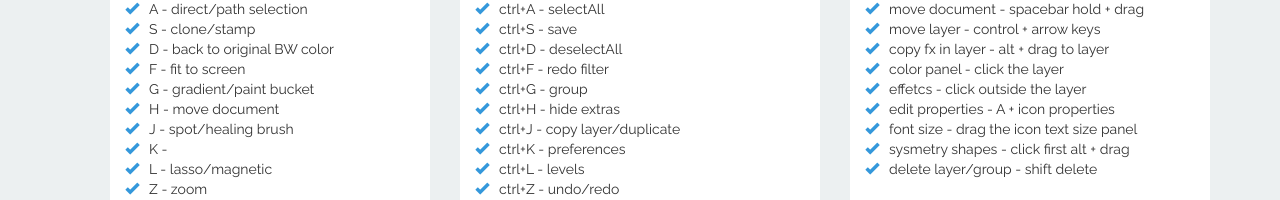
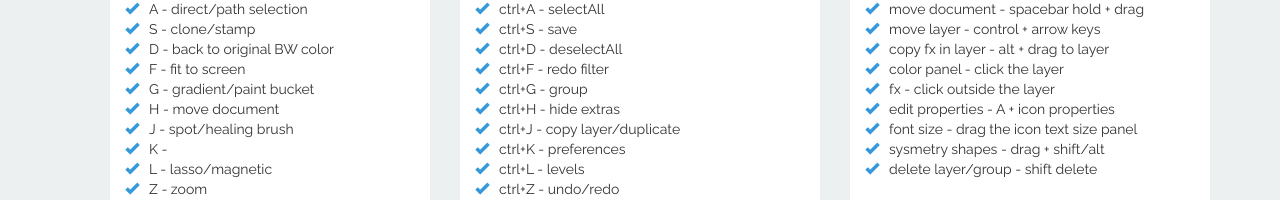
Before and after one commit to zaldypadilla/snippets, a plain HTML site: page photoshop.html in a window 1280 px wide. Shown: the part 404-604 px from the top of the page. Drawn offline with nearby package versions, Linux system fonts and the light colour scheme.

Commit message:
edit the sysmmetry photoshop shortcut

```diff
--- a/photoshop.html
+++ b/photoshop.html
@@ -126,10 +126,10 @@
                   <li><i class="glyphicon glyphicon-ok icon-color"></i>move layer - control + arrow keys</li>
                   <li><i class="glyphicon glyphicon-ok icon-color"></i>copy fx in layer - alt + drag to layer</li>
                   <li><i class="glyphicon glyphicon-ok icon-color"></i>color panel - click the layer</li>
-                  <li><i class="glyphicon glyphicon-ok icon-color"></i>effetcs - click outside the layer</li>
+                  <li><i class="glyphicon glyphicon-ok icon-color"></i>fx - click outside the layer</li>
                   <li><i class="glyphicon glyphicon-ok icon-color"></i>edit properties - A + icon properties</li>
                   <li><i class="glyphicon glyphicon-ok icon-color"></i>font size - drag the icon text size panel </li>
-                  <li><i class="glyphicon glyphicon-ok icon-color"></i>sysmetry shapes - click first alt + drag</li>
+                  <li><i class="glyphicon glyphicon-ok icon-color"></i>sysmetry shapes - drag + shift/alt</li>
                   <li><i class="glyphicon glyphicon-ok icon-color"></i>delete layer/group - shift delete</li>
 
                 </ul>
```
